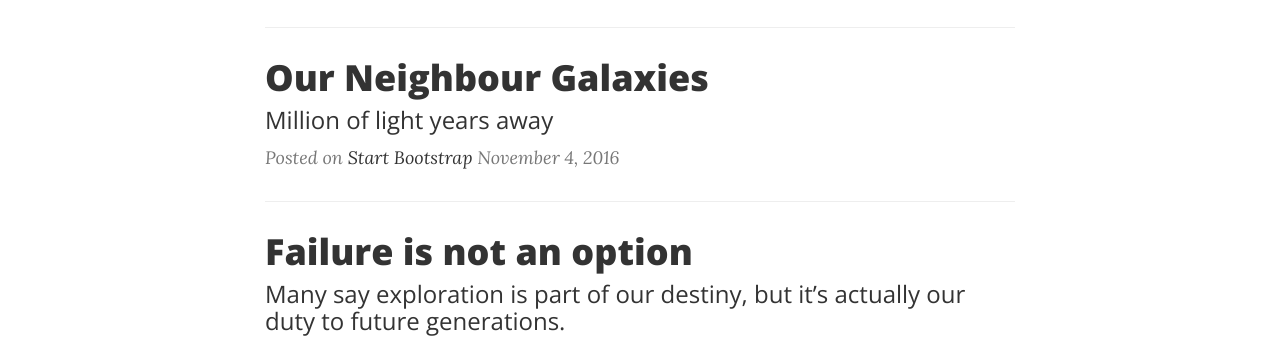
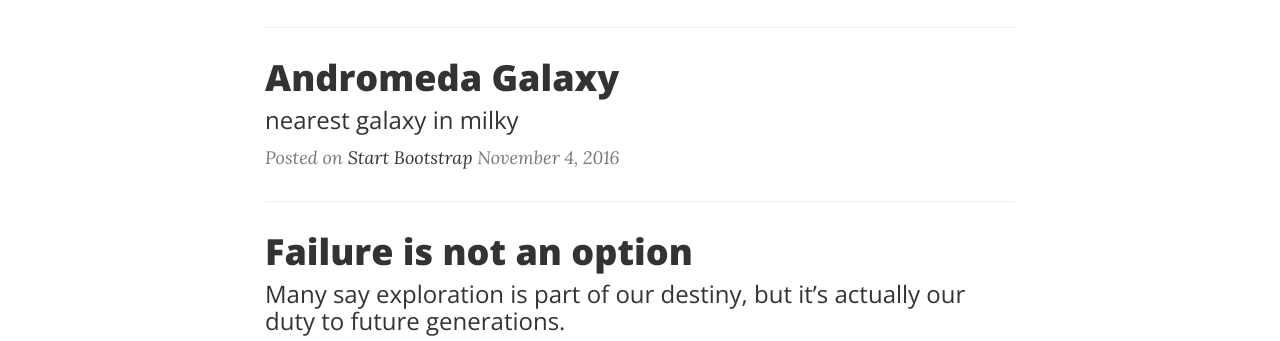
Before and after one commit to ivancruzagacer/Outer-Space, a website: page index.html in a window 1280 px wide. Shown: the part 746-1087 px from the top of the page. Drawn offline with nearby package versions, Linux system fonts and the light colour scheme.

Commit message:
Update index.html

```diff
--- a/index.html
+++ b/index.html
@@ -110,10 +110,10 @@
                 <div class="post-preview">
                     <a href="post.html">
                         <h2 class="post-title">
-                            Our Neighbour Galaxies
+                            Andromeda Galaxy
                         </h2>
                         <h3 class="post-subtitle">
-                            Million of light years away
+                            nearest galaxy in milky
                         </h3>
                     </a>
                     <p class="post-meta">Posted on <a href="#">Start Bootstrap</a> November 4, 2016</p>
```
